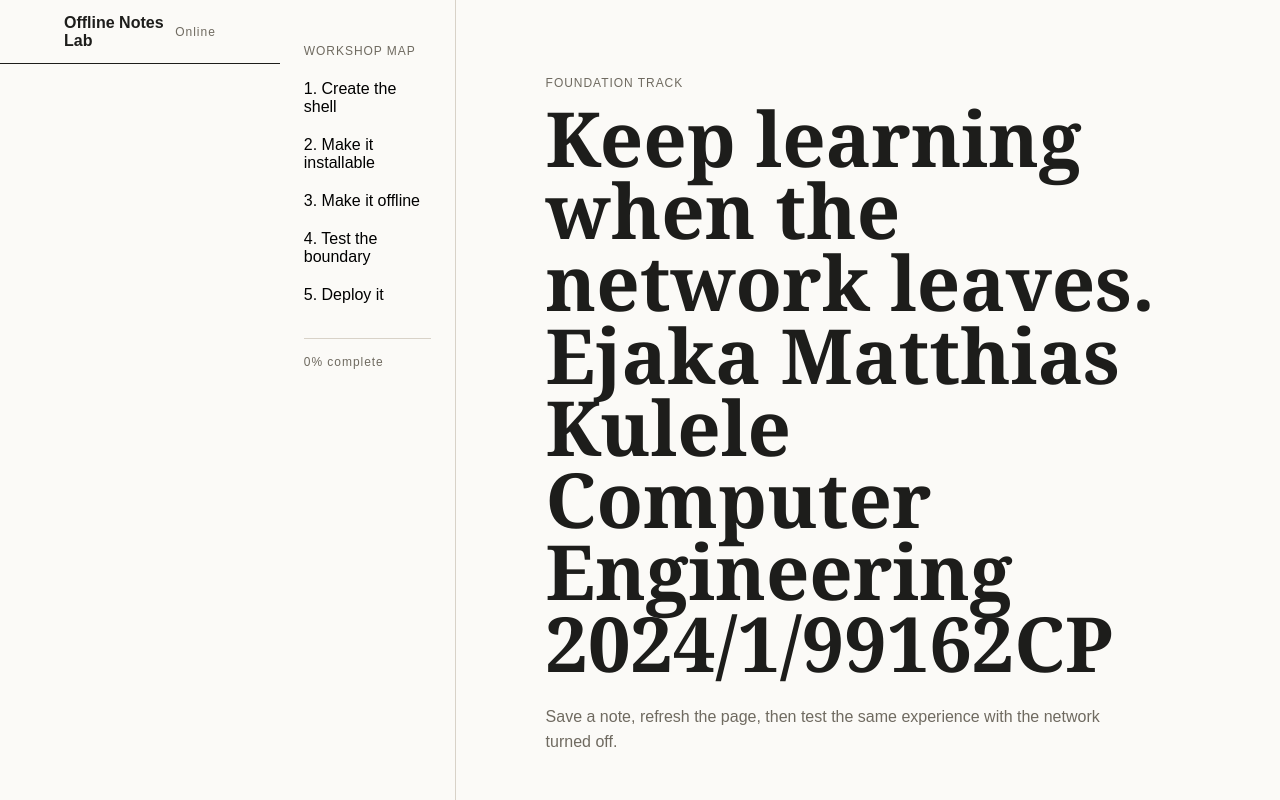
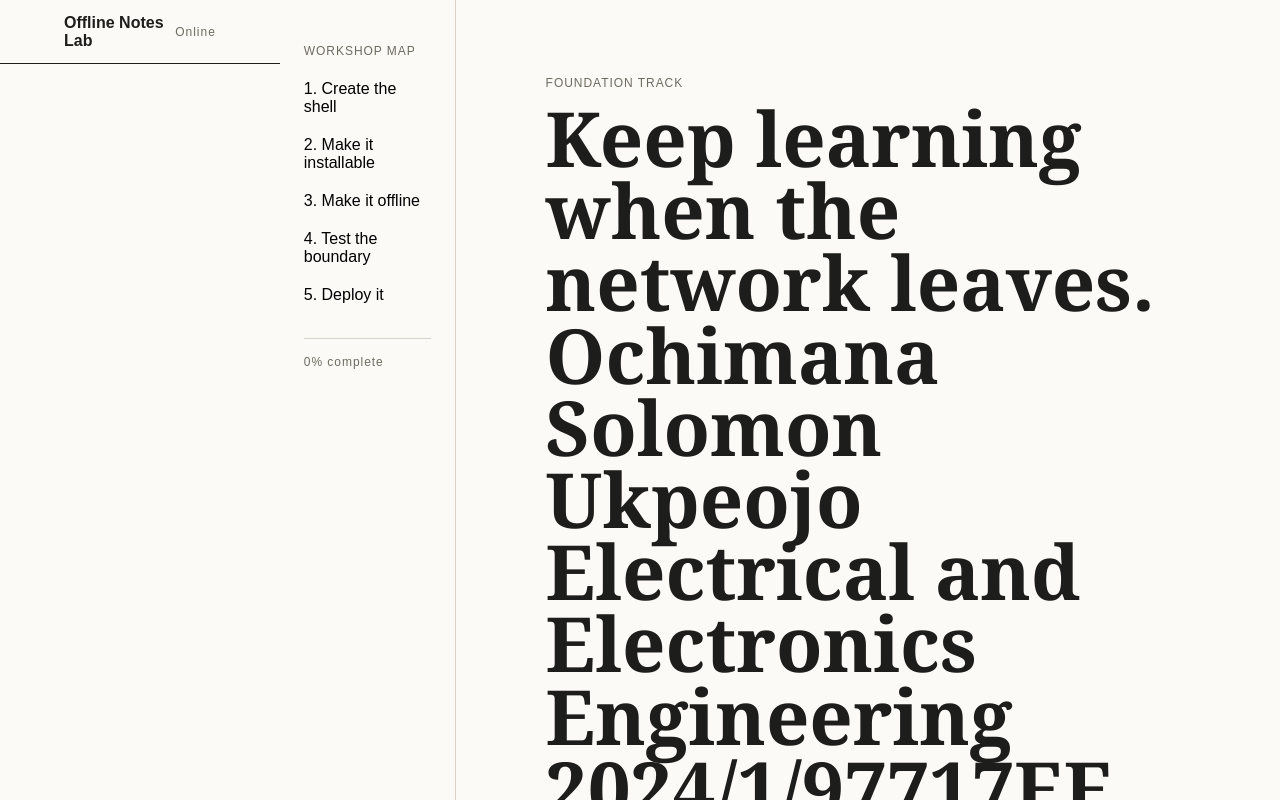
Before and after one commit to Philemon100/PWA_Project, a React (Vite) app: page / in a window 1280 px wide. Shown: the top 800 px of the page. Built offline with nearby package versions, Linux system fonts and the light colour scheme.

Commit message:
Initial commit

```diff
--- a/src/pages/Home.tsx
+++ b/src/pages/Home.tsx
@@ -98,8 +98,8 @@ export default function Home() {
         <p className="eyebrow">FOUNDATION TRACK</p>
         <h1>
           Keep learning when the network leaves. <br />
-          Ejaka Matthias Kulele <br />
-          Computer Engineering 2024/1/99162CP
+          Ochimana Solomon Ukpeojo <br />
+          Electrical and Electronics Engineering 2024/1/97717EE
         </h1>
         <p className="lede">
           Save a note, refresh the page, then test the same experience with the
--- a/vite.config.ts
+++ b/vite.config.ts
@@ -3,5 +3,5 @@ import { defineConfig } from "vite";
 
 export default defineConfig({
   plugins: [react()],
-  base: "/Matthias-First-PWA-Project/",
+  base: "/Solomon-PWA-Project/",
 });
```
